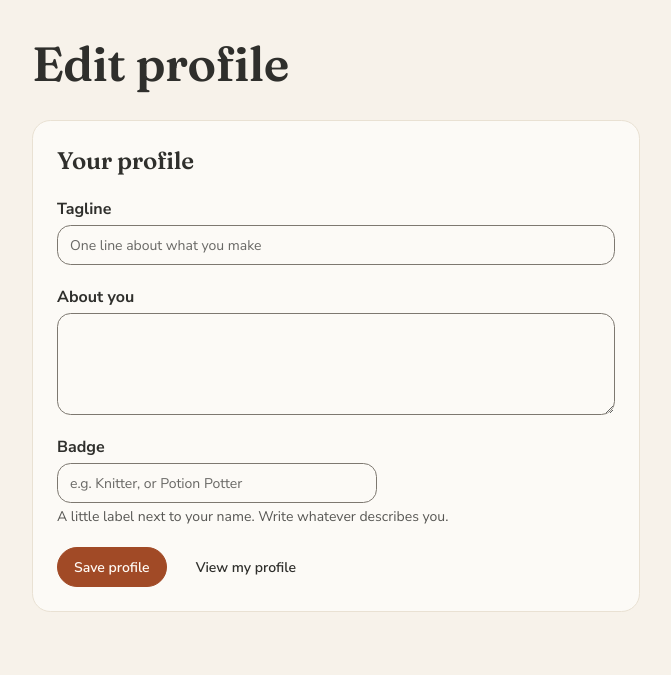
After one commit to emilia240/Semester-project-DWP, a PHP site: the page made by views/profile/edit.php in a window 1280 px wide. The commit adds this page. Shown: the top 675 px of the page, without its empty margins (304-975 px from the left). Run offline with PHP 8.4, Linux system fonts and the light colour scheme; the template is opened without the code that fills it, so the values that code supplies are empty; some libraries are stand-ins or nearby versions.

Commit message:
Edit profile: tagline, about text and badge

```diff
--- a/index.php
+++ b/index.php
@@ -33,6 +33,7 @@ $routes = [
     'members'     => ['AccountController', 'index', 'member'],
     'password'    => ['AccountController', 'password', 'member'],
     'profile'     => ['ProfileController', 'show', 'member'],                 // my profile, or ?id= another member's
+    'edit-profile' => ['ProfileController', 'edit', 'member'],                // GET shows the form, POST saves it (my own profile only)
     'join-crafts'     => ['OnboardingController', 'crafts', 'onboarding'],        // join step 2
     'join-guidelines' => ['OnboardingController', 'guidelines', 'onboarding'],    // join step 3
     'post'        => ['PostController', 'show', 'all'],
--- /dev/null
+++ b/views/profile/edit.php
@@ -0,0 +1,44 @@
+<?php
+/*
+Edit profile: the tagline, the about text and the badge (the "Your profile" card of the daisy design).
+Needs: $old (tagline, about, badge: what the form shows now) and $errors (field name => message).
+Everything is checked again in PHP (ProfileController::edit), the maxlength here only helps the person typing.
+Later steps add more to this form: social links (step 3), names (step 6).
+*/
+?>
+<section class="mx-auto max-w-2xl px-4 pb-16 pt-10 sm:px-8">
+    <h1 class="text-5xl font-semibold">Edit profile</h1>
+
+    <?php if (isset($errors['form'])): ?>
+        <div class="alert alert-error mt-6" role="alert"><span><?= e($errors['form']) ?></span></div>
+    <?php endif; ?>
+
+    <form method="post" action="<?= e(url('edit-profile')) ?>" class="tbh-card mt-8 space-y-5 p-6">
+        <?= csrf_field() ?>
+        <h2 class="text-2xl font-semibold">Your profile</h2>
+
+        <label class="block">
+            <span class="mb-1 block font-bold">Tagline</span>
+            <input class="input input-bordered w-full <?= field_class($errors, 'tagline') ?>" name="tagline" maxlength="80" value="<?= e($old['tagline']) ?>" placeholder="One line about what you make"<?= field_attrs($errors, 'tagline') ?>>
+            <?= field_error($errors, 'tagline') ?>
+        </label>
+
+        <label class="block">
+            <span class="mb-1 block font-bold">About you</span>
+            <textarea class="textarea textarea-bordered w-full <?= field_class($errors, 'about') ?>" rows="4" name="about" maxlength="400"<?= field_attrs($errors, 'about') ?>><?= e($old['about']) ?></textarea>
+            <?= field_error($errors, 'about') ?>
+        </label>
+
+        <label class="block">
+            <span class="mb-1 block font-bold">Badge</span>
+            <input class="input input-bordered w-full sm:w-80 <?= field_class($errors, 'badge') ?>" name="badge" maxlength="30" value="<?= e($old['badge']) ?>" placeholder="e.g. Knitter, or Potion Potter"<?= field_attrs($errors, 'badge') ?>>
+            <?= field_error($errors, 'badge') ?>
+            <span class="mt-1 block text-sm opacity-80">A little label next to your name. Write whatever describes you.</span>
+        </label>
+
+        <div class="flex gap-3">
+            <button type="submit" class="btn btn-primary rounded-full">Save profile</button>
+            <a class="btn btn-ghost rounded-full" href="<?= e(url('profile')) ?>">View my profile</a>
+        </div>
+    </form>
+</section>
```
Also changed, not shown: controllers/ProfileController.php (+94 -0 lines), models/UserModel.php (+15 -0 lines), views/profile/show.php (+4 -3 lines), assets/css/app.css.
